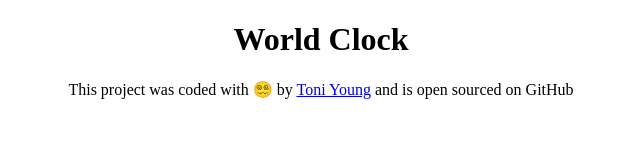
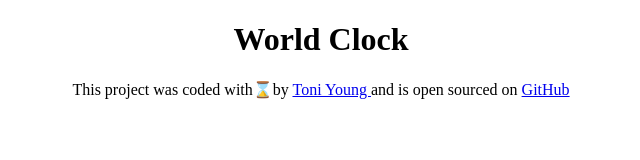
Before and after one commit to ty-tiki/World-Clock, a plain HTML site: page index.html in a window 1280 px wide. Shown: the full height of the page, 319-959 px from the left. Drawn offline with Linux system fonts and the light colour scheme.

Commit message:
Added links

```diff
--- a/index.html
+++ b/index.html
@@ -9,9 +9,10 @@
   <body>
     <h1>World Clock</h1>
     <footer>
-      This project was coded with 😵‍💫 by
-      <a href="https://github.com/ty-tiki">Toni Young</a> and is open sourced on
-      GitHub
+      This project was coded with⌛by
+      <a href="https://github.com/ty-tiki">Toni Young </a> and is open sourced
+      on
+      <a href="https://github.com/ty-tiki/World-Clock">GitHub</a>
     </footer>
     <script src="src/index.js"></script>
   </body>
```
